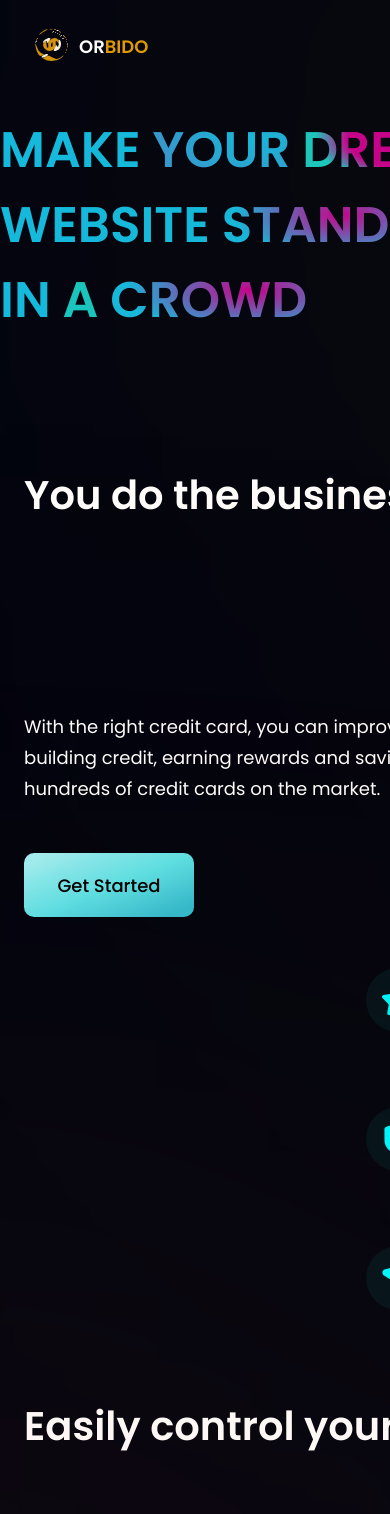
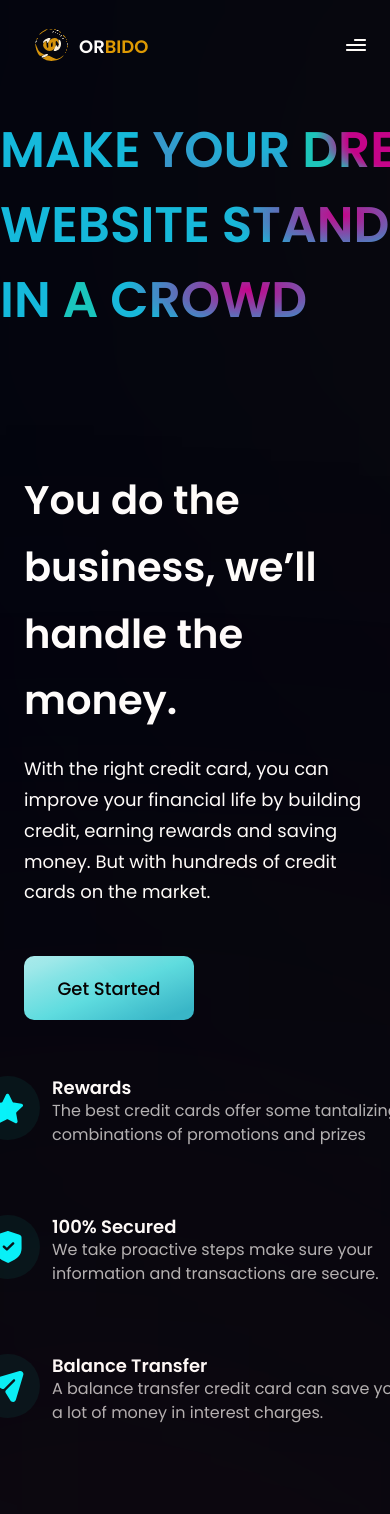
Before and after one commit to Mustahsin2000/landing_page, a React (Create React App) app: page / in a window 390 px wide. Shown: the top 1514 px of the page. Built offline with nearby package versions, Linux system fonts and the light colour scheme.

Commit message:
finalresponsive

```diff
--- a/src/App.js
+++ b/src/App.js
@@ -17,8 +17,8 @@ const App = () => (
   <Hero></Hero>
 </div>
 </div>
-
-<div className={`bg-primary ${styles.paddingX} ${styles.flexStart} w-[1170px] mx-auto`}>
+{/* w-[1170px] mx-auto */}
+<div className={`bg-primary ${styles.paddingX} ${styles.flexStart} `}>
 <div className={`${styles.boxWidth}`}>
   <Business ></Business>
   <Billing ></Billing>
--- a/src/components/Billing.js
+++ b/src/components/Billing.js
@@ -3,7 +3,7 @@ import styles, { layout } from "../style";
 
 const Billing = () => (
   <section id="Solution" className={`${layout.sectionReverse} `}>
-    <div className={`${layout.sectionImgReverse} w-[622px]`}>
+    <div className={`${layout.sectionImgReverse} `}>
       <img src={bill} alt="billing" className="w-[100%] h-[100%] relative z-[5]" />
 
       {/* gradient start */}
@@ -13,7 +13,7 @@ const Billing = () => (
     </div>
 
     <div className={`${layout.sectionInfo} `}>
-      <h2 className={`${styles.heading2} w-[470px] h-[154px]`}>
+      <h2 className={`${styles.heading2} `}>
         Easily control your <br className="sm:block hidden" /> billing &
         invoicing
       </h2>
--- a/src/components/Business.js
+++ b/src/components/Business.js
@@ -24,10 +24,10 @@ const FeatureCard = ({icon,title,content,index})=>(
 const Business = () => {
   return (
     <section id='Features' className={layout.section}>
-<div className={`${layout.sectionInfo} my-[-5px] `}>
-  <h2 className={`${styles.heading2}  w-[622px] h-[250px]`}>You do the business, <br className="sm:block hidden" /> we’ll handle
+<div className={`${layout.sectionInfo}  `}>
+  <h2 className={`${styles.heading2}  `}>You do the business, <br className="sm:block hidden" /> we’ll handle
         the money.</h2>
-        <p className={`${styles.paragraph} max-w-[570px] h-[93px] text-white`}>
+        <p className={`${styles.paragraph} max-w-[470px]  mt-5 text-white`}>
         With the right credit card, you can improve your financial life by
         building credit, earning rewards and saving money. But with hundreds
         of credit cards on the market.
--- a/src/components/CTA.js
+++ b/src/components/CTA.js
@@ -2,7 +2,7 @@ import styles from "../style";
 import Button from "./Button";
 
 const CTA = () => (
-  <section className={`${styles.flexCenter} ${styles.marginY} ${styles.padding} sm:flex-row flex-col bg-black-gradient-2 rounded-[20px] box-shadow h-[253px]`}>
+  <section className={`${styles.flexCenter} ${styles.marginY} ${styles.padding} sm:flex-row flex-col bg-black-gradient-2 rounded-[20px] box-shadow `}>
     <div className="flex-1 flex flex-col">
     <div className="absolute z-[0] w-[100px] h-[700px] left-0 top-[1550px]  rounded-full purple__gradient" />
       <h2 className={styles.heading2}>Let’s try our service now!</h2>
--- a/src/components/Navbar.js
+++ b/src/components/Navbar.js
@@ -5,7 +5,7 @@ import { navLinks } from '../constants'
 const Navbar = () => {
   const [toggle, setToggle] = useState(false);
   return (
-    <nav className=' flex py-6 justify-between items-center navbar w-[1135px] mx-auto '>
+    <nav className=' flex py-6 justify-between items-center navbar  mx-auto '>
       <div className='flex items-center'>
         <img src={logo} alt="orbido"
           className='w-[55px] h-[41px] top-[-111px] left-[4787px]'
@@ -26,7 +26,7 @@ const Navbar = () => {
 
       <div className='sm:hidden flex flex-1 justify-end items-center'>
         <img src={toggle ? close : menu} alt="menu"
-          onClick={() => setToggle((prev) => !prev)}
+          onClick={() => setToggle(!toggle)}
         />
         <div className={`${toggle ? 'flex' : 'hidden'} p-6 bg-blue-500 absolute
        top-20 right-0 mx-4 my-2 min-w-[140px] rounded-xl sidebar
```
